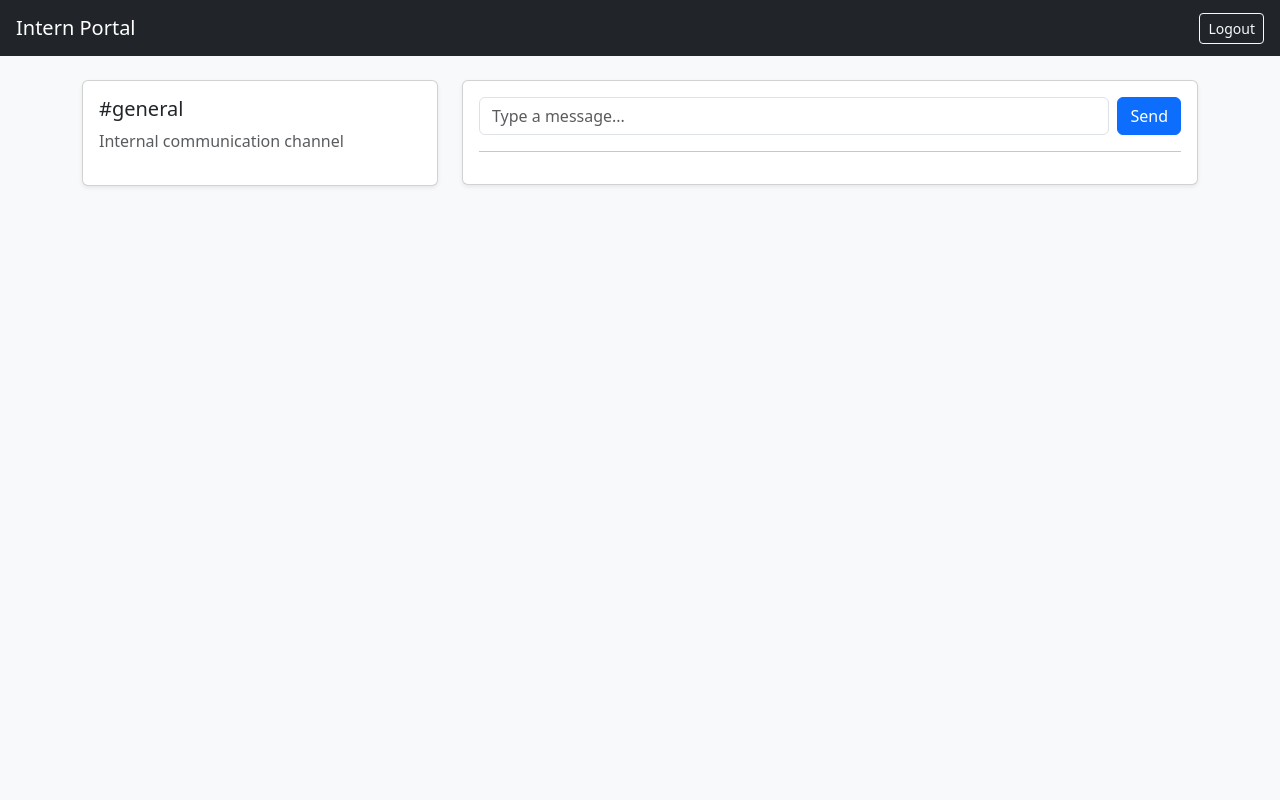
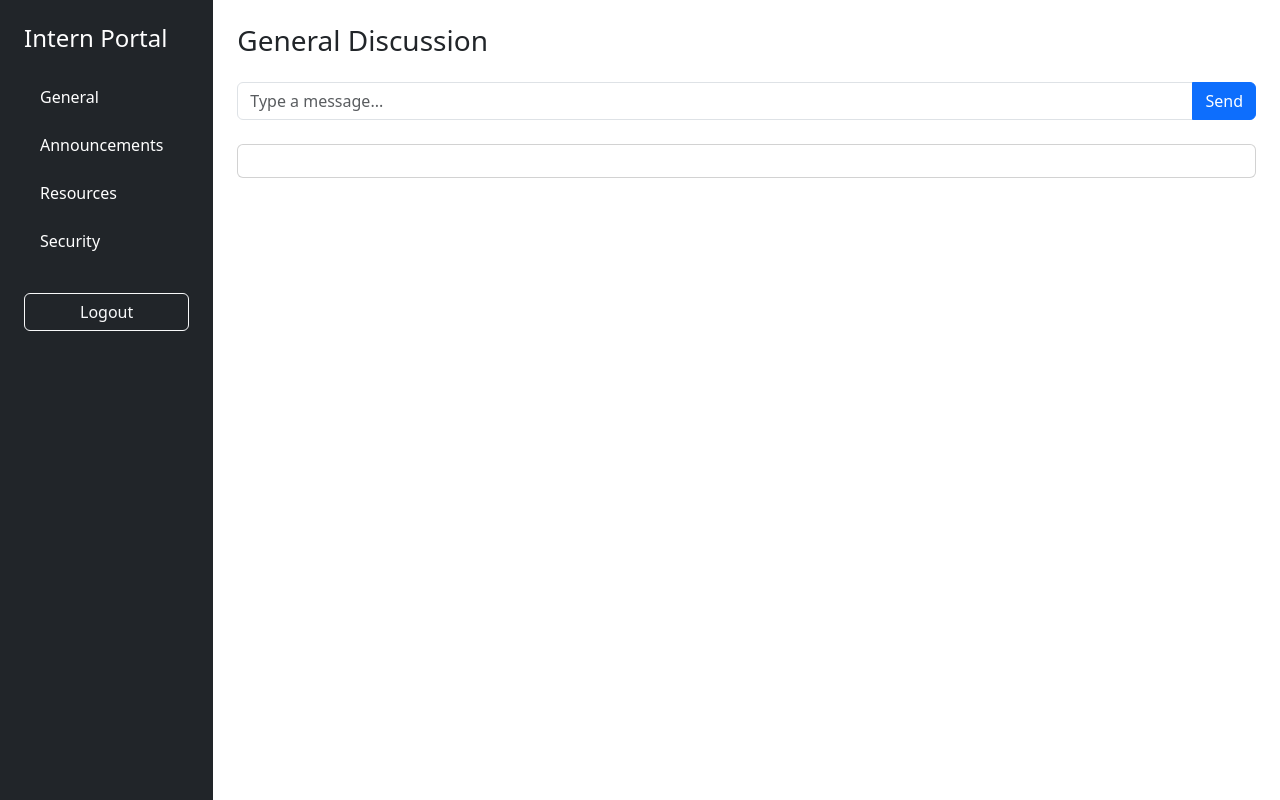
Before and after one commit to mickeypatil/intern-portal, a Flask app: page /dashboard in a window 1280 px wide. Run offline with Flask 3, Linux system fonts and the light colour scheme; a user stored in the database is signed in; data that the repository does not hold is empty.

Commit message:
Upgrade layout using Bootstrap

```diff
--- a/templates/dashboard.html
+++ b/templates/dashboard.html
@@ -1,58 +1,65 @@
 <!DOCTYPE html>
 <html>
 <head>
-    <title>Dashboard | Intern Portal</title>
-    <link href="https://cdn.jsdelivr.net/npm/bootstrap@5.3.2/dist/css/bootstrap.min.css" rel="stylesheet">
+    <title>Intern Portal</title>
+
+    <!-- Bootstrap CSS -->
+    <link href="https://cdn.jsdelivr.net/npm/bootstrap@5.3.3/dist/css/bootstrap.min.css" rel="stylesheet">
+
 </head>
-<body class="bg-light">
+<body>
 
-<nav class="navbar navbar-dark bg-dark px-3">
-    <span class="navbar-brand">Intern Portal</span>
-    <a href="/logout" class="btn btn-outline-light btn-sm">Logout</a>
-</nav>
+<div class="container-fluid">
+    <div class="row vh-100">
 
-<div class="container mt-4">
-    <div class="row">
-        <div class="col-md-4">
-            <div class="card shadow-sm">
-                <div class="card-body">
-                    <h5>#general</h5>
-                    <p class="text-muted">Internal communication channel</p>
-                </div>
-            </div>
+        <!-- Sidebar -->
+        <div class="col-md-3 col-lg-2 bg-dark text-white p-4">
+            <h4 class="mb-4">Intern Portal</h4>
+
+            <ul class="nav flex-column">
+                <li class="nav-item mb-2">
+                    <a class="nav-link text-white" href="{{ url_for('dashboard') }}">General</a>
+                </li>
+                <li class="nav-item mb-2">
+                    <a class="nav-link text-white" href="{{ url_for('announcements') }}">Announcements</a>
+                </li>
+                <li class="nav-item mb-2">
+                    <a class="nav-link text-white" href="{{ url_for('resources') }}">Resources</a>
+                </li>
+                <li class="nav-item mb-2">
+                    <a class="nav-link text-white" href="{{ url_for('security') }}">Security</a>
+                </li>
+                <li class="nav-item mt-4">
+                    <a class="btn btn-outline-light w-100" href="{{ url_for('logout') }}">Logout</a>
+                </li>
+            </ul>
         </div>
 
-        <div class="col-md-8">
-            <div class="card shadow-sm">
+        <!-- Main Content -->
+        <div class="col-md-9 col-lg-10 p-4">
+            <h3 class="mb-4">General Discussion</h3>
+
+            <!-- Message Form -->
+            <form method="POST" class="mb-4">
+                <div class="input-group">
+                    <input type="text" name="message" class="form-control" placeholder="Type a message..." required>
+                    <button class="btn btn-primary">Send</button>
+                </div>
+            </form>
+
+            <!-- Messages -->
+            <div class="card">
                 <div class="card-body">
-
-                    <form method="POST" class="d-flex mb-3">
-                        <input type="text" name="message" class="form-control me-2" placeholder="Type a message..." required>
-                        <button class="btn btn-primary">Send</button>
-                    </form>
-
-                    <hr>
-
                     {% for msg in messages %}
-                    <div class="d-flex align-items-start mb-3">
-                        <img
-                        src="https://api.dicebear.com/7.x/initials/svg?seed={{ msg.user }}"
-                        width="40"
-                        height="40"
-                        class="rounded-circle me-2"
-                        alt="avatar"
-                        >
-                        <div>
-                            <strong>{{ msg.user }}</strong>
-                            <div class="bg-white p-2 rounded shadow-sm">
-                                {{ msg.text }}
-                            </div>
-                        </div>
-                    </div>
+                        <p class="mb-2">
+                            <strong>{{ msg.user }}</strong>: {{ msg.text }}
+                        </p>
                     {% endfor %}
                 </div>
             </div>
+
         </div>
+
     </div>
 </div>
 
```
Also changed, not shown: templates/announcements.html (added, +15 -0 lines), templates/resources.html (added, +15 -0 lines), templates/security.html (added, +15 -0 lines).
